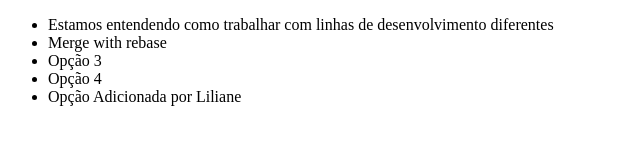
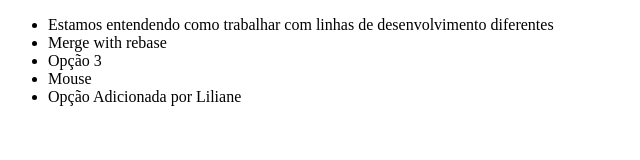
Before and after one commit to pablorodrigo52/alura_git, a plain HTML site: page index.html in a window 1280 px wide. Shown: the full height of the page, 0-640 px from the left. Drawn offline with Linux system fonts and the light colour scheme.

```diff
--- a/index.html
+++ b/index.html
@@ -11,7 +11,7 @@
 		<li>Estamos entendendo como trabalhar com linhas de desenvolvimento diferentes</li>
 		<li>Merge with rebase</li>
 		<li>Opção 3</li>
-		<li>Opção 4</li>
+		<li>Mouse</li>
 		<li>Opção Adicionada por Liliane</li>
 	</ul>
 </body>
```
